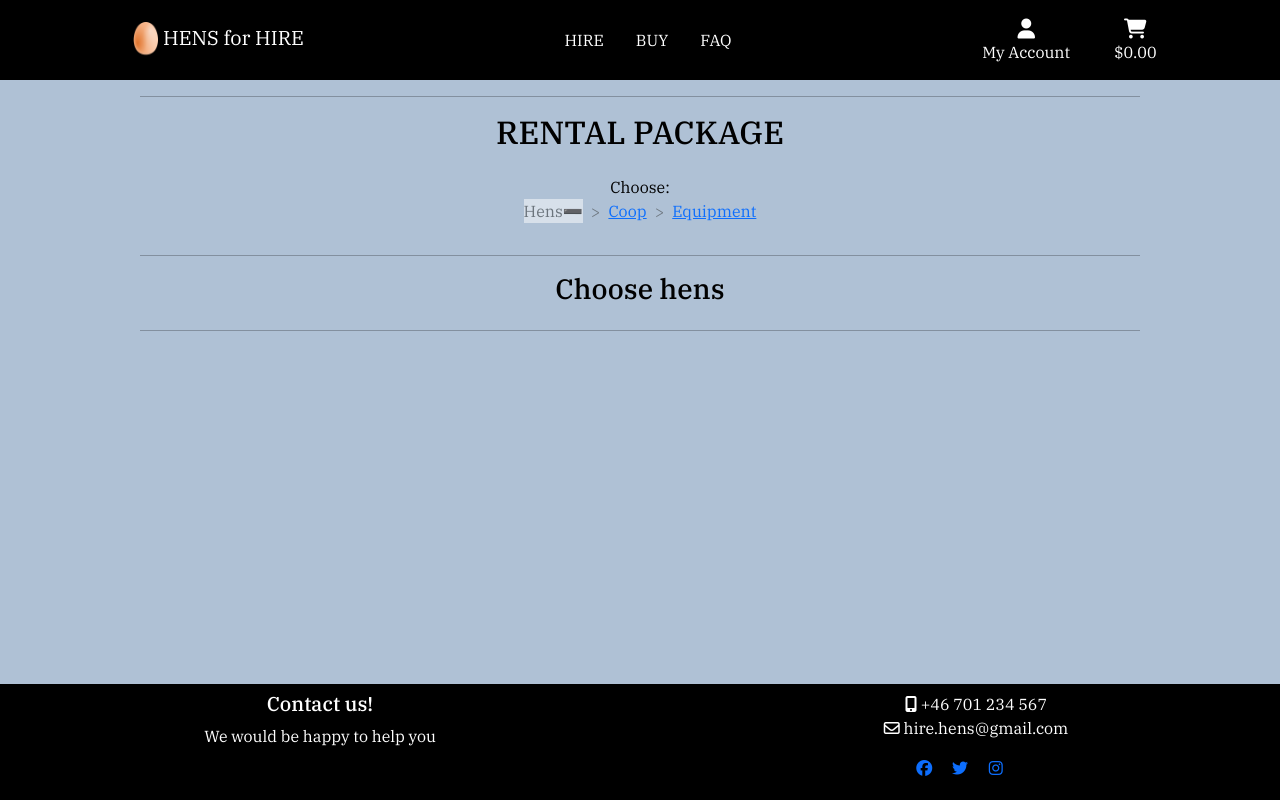
After one commit to Carina-P/hire-hens, a Django app: page /products/ in a window 1280 px wide. The commit adds this page. Run offline with Django 3.2, Linux system fonts and the light colour scheme; parts of the project's set-up code (start-up, migrations or seed data) failed here and were passed over; some libraries are stand-ins or nearby versions.

Commit message:
Products: Added breadcrumb to rental package

```diff
--- a/faq/views.py
+++ b/faq/views.py
@@ -1,4 +1,4 @@
-from django.shortcuts import render, redirect, get_object_or_404, reverse
+from django.shortcuts import render, redirect, get_object_or_404
 from django.contrib import messages
 from .models import Faq
 from .forms import FaqForm
--- a/hire_hens/settings.py
+++ b/hire_hens/settings.py
@@ -73,6 +73,7 @@ TEMPLATES = [
             os.path.join(BASE_DIR, 'templates'),
             os.path.join(BASE_DIR, 'templates', 'allauth'),
             os.path.join(BASE_DIR, 'faq', 'templates', 'faq'),
+            os.path.join(BASE_DIR, 'products', 'templates', 'products'),
         ],
         'APP_DIRS': True,
         'OPTIONS': {
--- a/hire_hens/urls.py
+++ b/hire_hens/urls.py
@@ -23,4 +23,5 @@ urlpatterns = [
     path('accounts/', include('allauth.urls')),
     path('', include('home.urls')),
     path('faq/', include('faq.urls')),
+    path('products/', include('products.urls')),
 ] + static(settings.MEDIA_URL, document_root=settings.MEDIA_ROOT)
--- a/products/templates/products/base_products.html
+++ b/products/templates/products/base_products.html
@@ -14,8 +14,7 @@
         <div class="col text-center">
             <hr>
             <h2 class="mb-4">RENTAL PACKAGE</h2>
-            {% include 'includes/breadcrumb.html' with active=category %}
-            <hr>
+            Choose: {% include 'includes/breadcrumb.html' with active=category %}
         </div>
     </div>
     {% endif %}
--- /dev/null
+++ b/products/templates/products/includes/breadcrumb.html
@@ -0,0 +1,19 @@
+<nav class="breadcrumb-divider" aria-label="breadcrumb">
+    <ol class="breadcrumb justify-content-center">
+        {% if active == 'hens' %}
+        <li class="breadcrumb-item active" aria-current="page">Hens</li>
+        {% else %}
+        <li class="breadcrumb-item"><a href="{% url 'category_hens' %}">Hens</a></li>
+        {% endif %}
+        {% if active == 'coops' %}
+        <li class="breadcrumb-item active" aria-current="page">Coop</li>
+        {% else %}
+        <li class="breadcrumb-item"><a href="#">Coop</a></li>
+        {% endif %}
+        {% if active == 'equip' %}
+        <li class="breadcrumb-item active" aria-current="page">Equipment</li>
+        {% else %}
+        <li class="breadcrumb-item"><a href="#">Equipment</a></li>
+        {% endif %}
+    </ol>
+</nav>
--- a/products/templates/products/products_by_category.html
+++ b/products/templates/products/products_by_category.html
@@ -1,8 +1,8 @@
-{% extends "base_faq.html" %}
+{% extends "base_products.html" %}
 {% load static %}
 
 {% block products_header %}
-Choose hens
+Choose {{ category }}
 {% endblock products_header %}
 
 {% block contents_product %}
--- /dev/null
+++ b/products/urls.py
@@ -0,0 +1,6 @@
+from django.urls import path
+from . import views
+
+urlpatterns = [
+    path('', views.get_products_by_category, name='get_products_by_category'),
+]
--- a/products/views.py
+++ b/products/views.py
@@ -1,3 +1,11 @@
 from django.shortcuts import render
 
 # Create your views here.
+
+
+def get_products_by_category(request):
+    context = {
+        "rental": True,
+        "category": 'hens',
+    }
+    return render(request, 'products/products_by_category.html', context)
--- a/static/css/base.css
+++ b/static/css/base.css
@@ -139,6 +139,11 @@ body {
     height: 4px;
 }
 
+/* -----Products -*/
+.breadcrumb-divider {
+    --bs-breadcrumb-divider: '>';
+}
+
 /* -------- FAQ --*/
 
 .accordion {
```
Also changed, not shown: faq/urls.py (line endings or trailing spaces).
